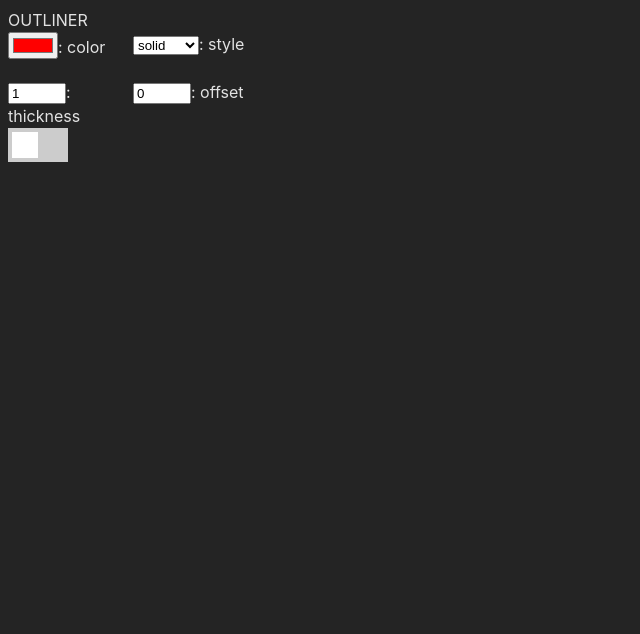
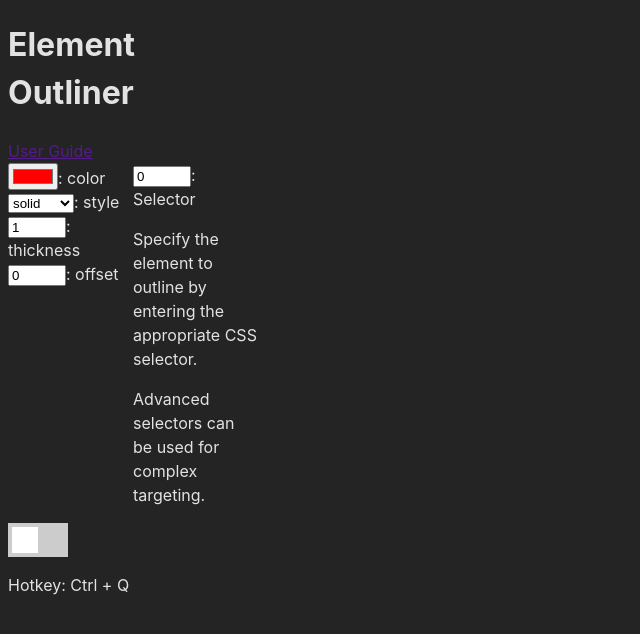
Before and after one commit to CJ-Cepe/outliner, a React (Vite) app: page / in a window 1280 px wide. Shown: the top 634 px of the page, without its empty margins (0-640 px from the left). Built offline with nearby package versions, Linux system fonts and the light colour scheme; no server answers.

Commit message:
Feat: change structure and add new elems

```diff
--- a/src/App.jsx
+++ b/src/App.jsx
@@ -56,15 +56,28 @@ function App() {
   return (
     <>
       <header>
-        OUTLINER
+        <h1>Element Outliner</h1>
+        <a href="">User Guide</a>
       </header>
 
       <main>
-        <Field labelName="color" componentType="color" data={outline} onChange={handleChange}/>
-        <Field labelName="style" componentType="style" data={outline} onChange={handleChange}/>
-        <Field labelName="thickness" componentType="thickness" data={outline} onChange={handleChange}/>
-        <Field labelName="offset" componentType="offset" data={outline} onChange={handleChange}/>
-        <Slider state={sliderState} onChange={handleSliderChange}/>
+        <section>
+          <Field labelName="color" componentType="color" data={outline} onChange={handleChange}/>
+          <Field labelName="style" componentType="style" data={outline} onChange={handleChange}/>
+          <Field labelName="thickness" componentType="thickness" data={outline} onChange={handleChange}/>
+          <Field labelName="offset" componentType="offset" data={outline} onChange={handleChange}/>
+        </section>
+        <section>
+          <Field labelName="Selector" componentType="offset" data={outline} onChange={handleChange}/>
+          <div>
+            <p>Specify the element to outline by entering the appropriate CSS selector.</p>
+            <p>Advanced selectors can be used for complex targeting.</p>
+          </div>
+        </section>
+        <section>
+          <Slider state={sliderState} onChange={handleSliderChange}/>
+          <p>Hotkey: Ctrl + Q</p>
+        </section>
       </main>
     </>
   )
```
